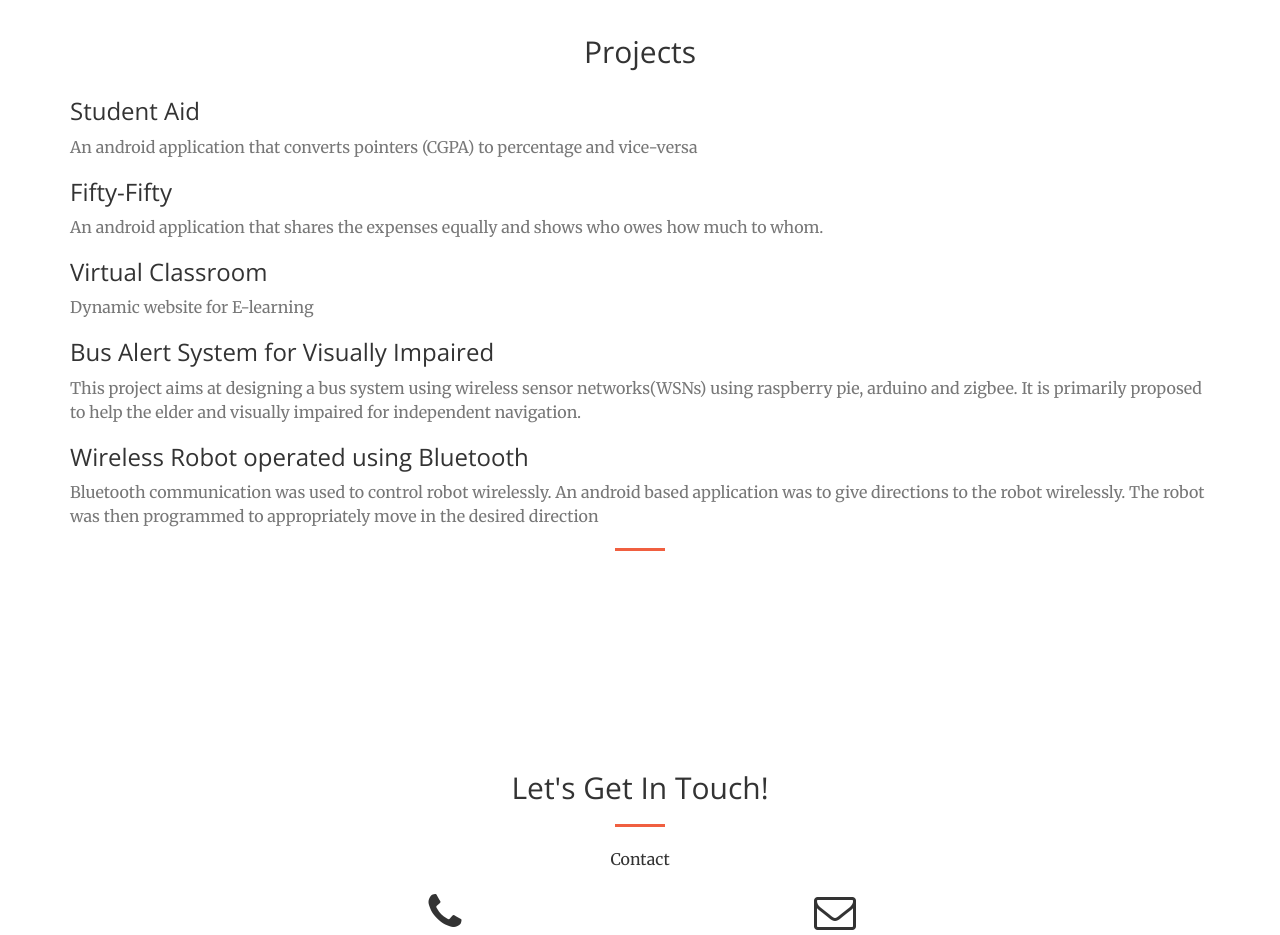
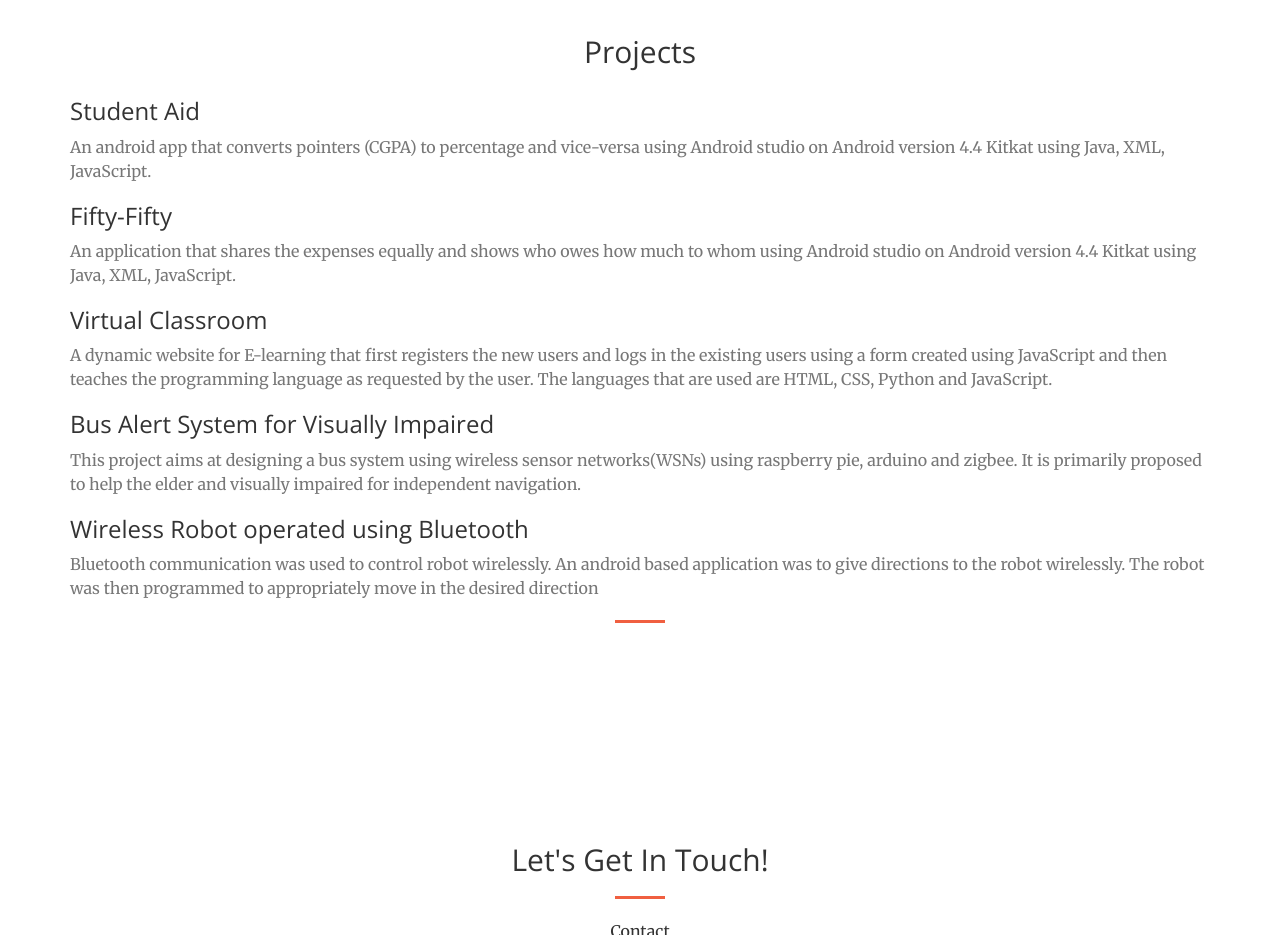
Before and after one commit to aashanashah/aashanashah.github.io, a website: page index.html in a window 1280 px wide. Shown: the part 2500-3435 px from the top of the page. Drawn offline with nearby package versions, Linux system fonts and the light colour scheme.

Commit message:
Update index.html

```diff
--- a/index.html
+++ b/index.html
@@ -255,11 +255,11 @@
 </div>
 <div class="col-lg-12 text-left">
 <h3>Student Aid</h3>
-                        <p class="text-muted"> An android application that converts pointers (CGPA) to percentage and vice-versa</p>
+                        <p class="text-muted"> An android app that converts pointers (CGPA) to percentage and vice-versa using Android studio on Android version 4.4 Kitkat using Java, XML, JavaScript.</p>
 <h3>Fifty-Fifty</h3>
-                        <p class="text-muted"> An android application that shares the expenses equally and shows who owes how much to whom.</p>
+                        <p class="text-muted">An application that shares the expenses equally and shows who owes how much to whom using Android studio on Android version 4.4 Kitkat using Java, XML, JavaScript. </p>
 <h3>Virtual Classroom</h3>
-                        <p class="text-muted"> Dynamic website for E-learning</p>
+                        <p class="text-muted"> A dynamic website for E-learning that first registers the new users and logs in the existing users using a form created using JavaScript and then teaches the programming language as requested by the user. The languages that are used are HTML, CSS, Python and JavaScript.</p>
 <h3>Bus Alert System for Visually Impaired</h3>
                         <p class="text-muted"> This project aims at designing a bus system using wireless sensor networks(WSNs) using raspberry pie, arduino and zigbee. It is primarily proposed to help the elder and visually impaired for independent navigation. </p>
 <h3>Wireless Robot operated using Bluetooth</h3>
```
